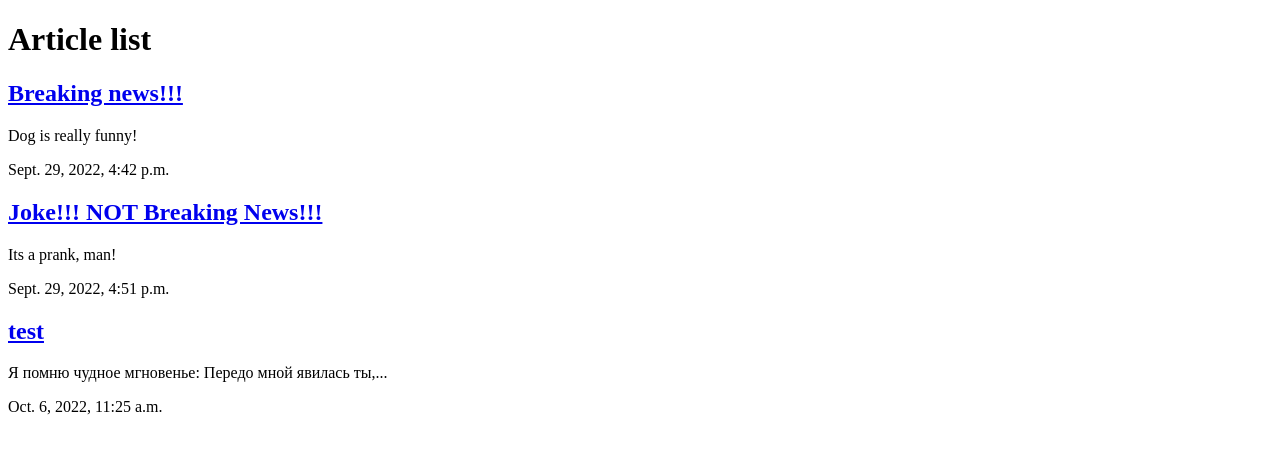
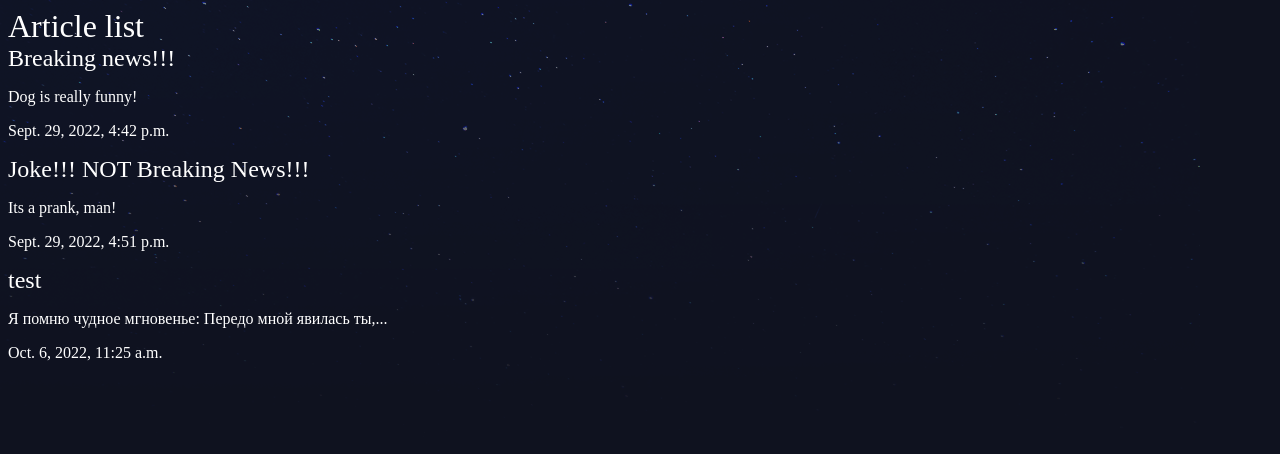
Before and after one commit to Shershulia/djangoTutor, a Django app: page /articles/ in a window 1280 px wide. Shown: the top 454 px of the page. Run offline with Django 4.2, Linux system fonts and the light colour scheme; data comes from the database, SQL or seed files in the repository.

Commit message:
Static files in web side as css + images

```diff
--- a/articles/templates/articles/article_list.html
+++ b/articles/templates/articles/article_list.html
@@ -1,3 +1,5 @@
+{% load static %}
+
 <!DOCTYPE html>
 <html lang="en">
 <head>
@@ -5,6 +7,7 @@
     <meta http-equiv="X-UA-Compatible" content="IE=edge">
     <meta name="viewport" content="width=device-width, initial-scale=1.0">
     <title>Article</title>
+    <link rel = "stylesheet" href="{% static 'styles.css' %}">
 </head>
 <body>
     <h1>Article list</h1>
--- /dev/null
+++ b/assets/styles.css
@@ -0,0 +1,20 @@
+body{
+    background-color: #0f121f;
+    background-image: url(stars.png);
+    background-repeat: no-repeat;
+    color: #fff;
+}
+
+body *{
+    font-family: Ubuntu;
+}
+
+h1, h2, h3, h4, h5{
+    font-weight: normal;
+    margin: 0;
+}
+
+a, a:hover, a:visited{
+    color: #fff;
+    text-decoration: none;
+}
--- a/djangonautic/settings.py
+++ b/djangonautic/settings.py
@@ -119,6 +119,10 @@ USE_TZ = True
 
 STATIC_URL = 'static/'
 
+STATICFILES_DIRS = [
+    BASE_DIR / "assets"
+]
+
 # Default primary key field type
 # https://docs.djangoproject.com/en/4.1/ref/settings/#default-auto-field
 
--- a/djangonautic/urls.py
+++ b/djangonautic/urls.py
@@ -1,6 +1,7 @@
 from django.contrib import admin
 from django.urls import path , include
 from djangonautic import views
+from django.contrib.staticfiles.urls import staticfiles_urlpatterns
 
 
 urlpatterns = [
@@ -9,3 +10,5 @@ urlpatterns = [
     path('about/',views.about), # ^ beginning of the address space, $ is the finish of the line
     path('',views.homepage), #whenever .com url for the home page
 ]
+
+urlpatterns+= staticfiles_urlpatterns()
```
Also changed, not shown: assets/stars.png (added).
